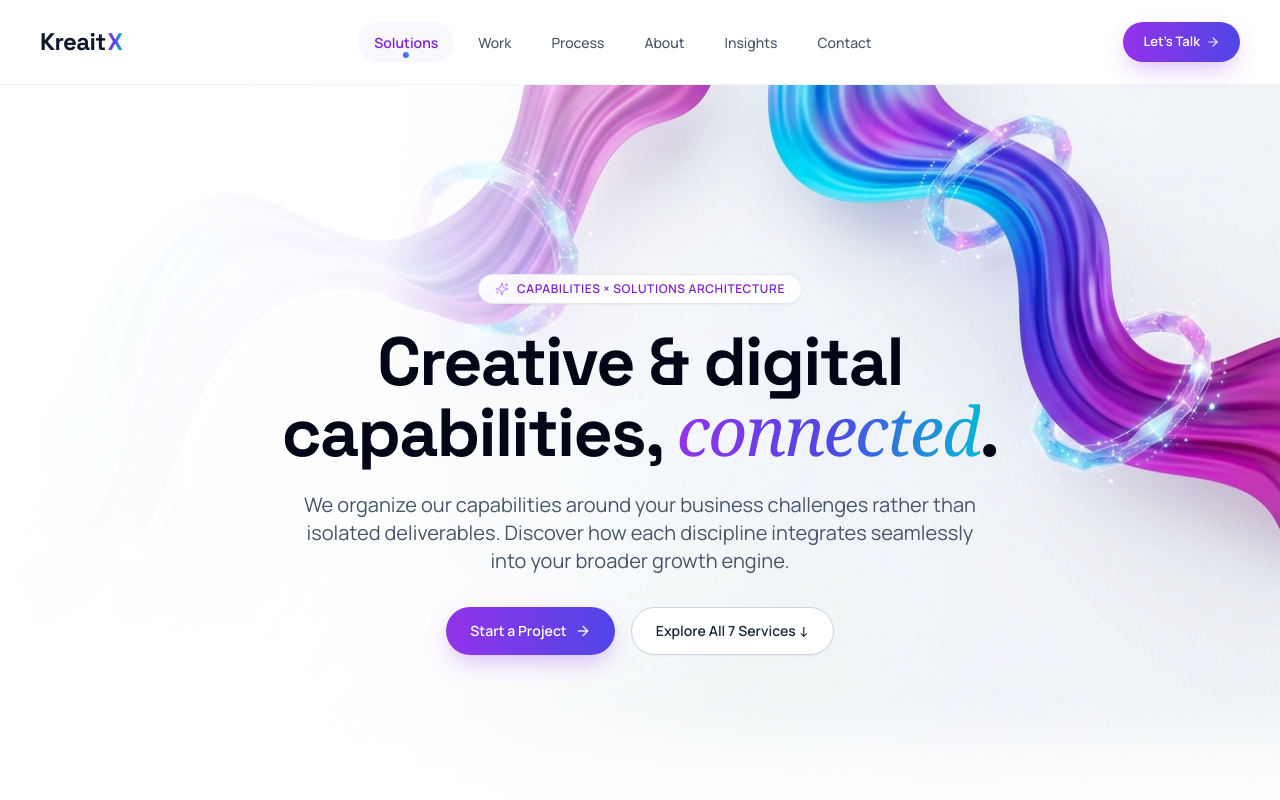
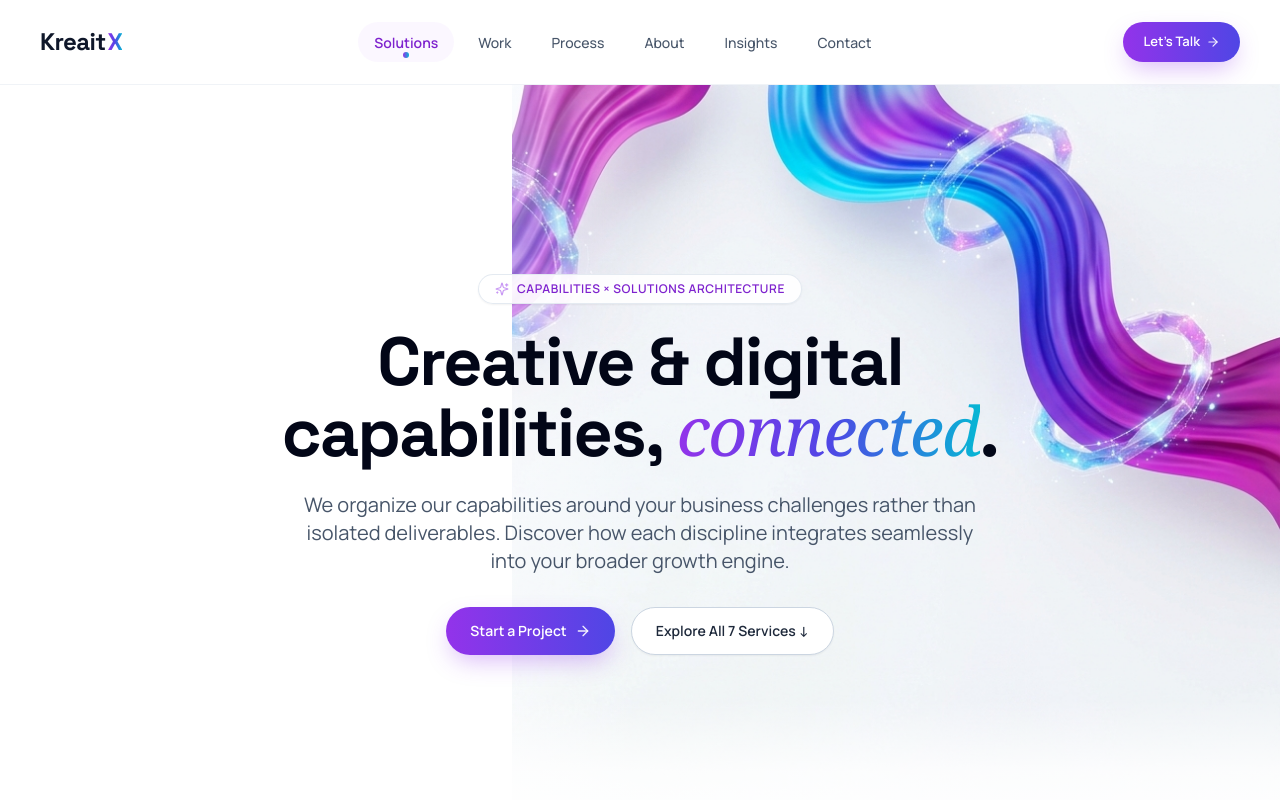
Before and after one commit to FaizaSami0007/KreaitX_By_Faiza, a Next.js app: page /solutions in a window 1280 px wide. Shown: the top 800 px of the page. Built offline with nearby package versions, Linux system fonts and the light colour scheme.

Commit message:
feat: remove left corner design on Solutions hero and keep only the right side artwork with seamless white fade

```diff
--- a/app/solutions/page.tsx
+++ b/app/solutions/page.tsx
@@ -27,19 +27,23 @@ export default function SolutionsPage() {
     <>
       {/* Services Page Hero with Custom 3D Silk Artwork */}
       <section className="relative overflow-hidden bg-white text-slate-900 min-h-[680px] lg:min-h-[760px] flex items-center justify-center py-20 lg:py-28 border-b border-slate-200/80">
-        {/* Custom 3D Silk Background Image - Right Side Only */}
-        <div className="absolute inset-0 z-0 pointer-events-none select-none overflow-hidden">
+        {/* Custom 3D Silk Background Image with Clean White Left Side & Right Corner Artwork Only */}
+        <div className="absolute inset-0 z-0 pointer-events-none select-none overflow-hidden bg-white">
+          <div className="absolute top-0 right-0 w-full sm:w-3/4 lg:w-3/5 h-full">
             <Image
               src="/images/solutions-hero-custom-bg.jpg"
               alt="KreaitX Connected Creative & Digital Solutions"
               fill
               priority
-            sizes="100vw"
-            className="object-cover object-right-top sm:object-right select-none"
+              sizes="(max-width: 1024px) 100vw, 60vw"
+              className="object-cover object-right-top select-none"
               quality={95}
             />
-          {/* Pure white overlay covering left corner completely */}
-          <div className="absolute inset-y-0 left-0 w-full sm:w-3/5 bg-gradient-to-r from-white via-white/95 to-transparent pointer-events-none" />
+          </div>
+
+          {/* Solid pure white mask across the left side to completely remove any left corner design */}
+          <div className="absolute inset-y-0 left-0 w-full sm:w-3/5 lg:w-1/2 bg-gradient-to-r from-white via-white to-transparent pointer-events-none" />
+
           {/* Seamless bottom fade into next section */}
           <div className="absolute inset-x-0 bottom-0 h-24 sm:h-36 bg-gradient-to-t from-white via-white/80 to-transparent pointer-events-none" />
         </div>
```
Lines whose indentation alone changed are shown as unchanged.
